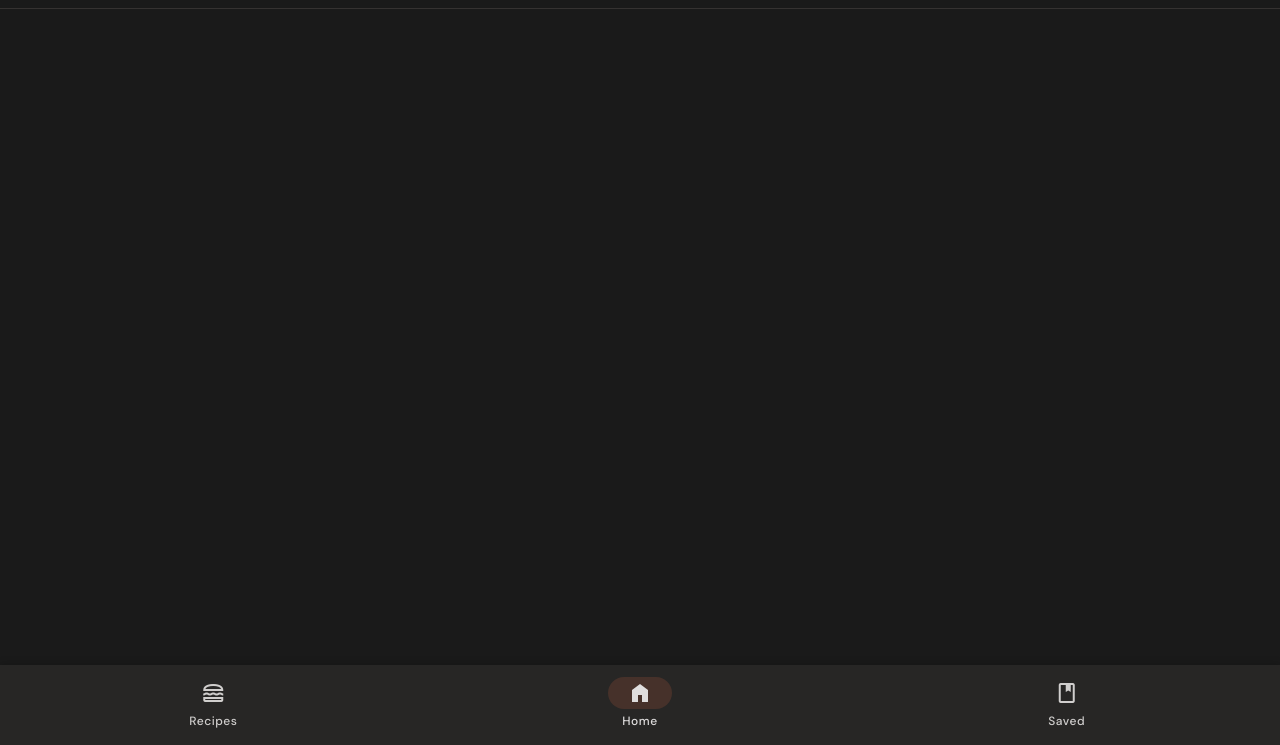
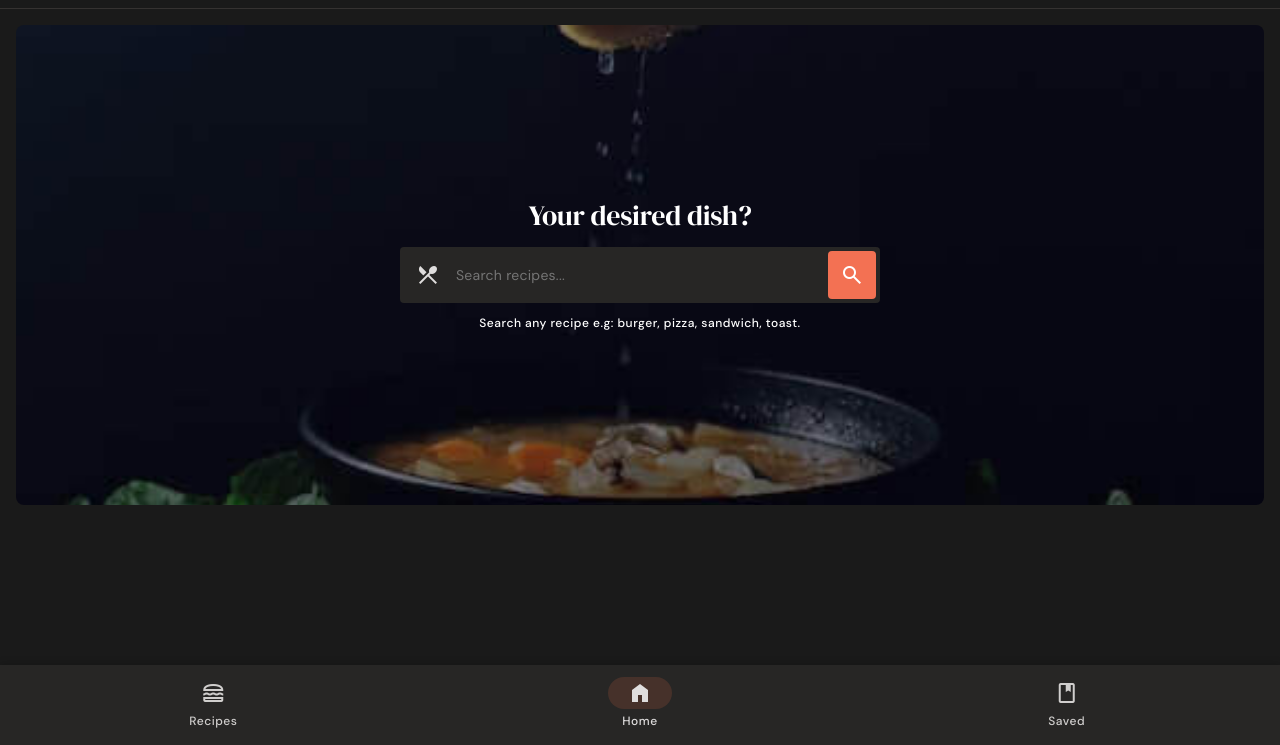
Before and after one commit to MarufHasanShihab/-Recipe-Website, a plain HTML site: page index.html in a window 1280 px wide. Shown: the part 55-800 px from the top of the page. Drawn offline with nearby package versions, Linux system fonts and the light colour scheme.

Commit message:
aded hero section to home page

```diff
--- a/assets/css/style.css
+++ b/assets/css/style.css
@@ -492,6 +492,68 @@ main {
 /*-----------------------------------*\
   #HERO
 \*-----------------------------------*/
+.hero{padding-inline: 16px;}
+
+.banner-card{
+  background-color: var(--image-background);
+  color: var(--white);
+  background-image: url("../images/hero-banner-small.jpg");
+  background-repeat: no-repeat;
+  background-position: center;
+  background-size: cover;
+  height: 480px;
+  display: grid;
+  grid-template-columns: 1fr;
+  place-content: center;
+  text-align: center;
+  padding-inline: 20px;
+  border-radius: var(--radius-8);
+}
+
+.search-wrapper{
+  position: relative;
+  color: var(--on-background);
+  border-radius: var(--radius-4);
+  max-width: 480px;
+  width: 100%;
+  margin-inline: auto;
+  margin-block: 16px 12px;
+  overflow: hidden;
+}
+
+.hero .search-wrapper .leading-icon{
+  position: absolute;
+  top: 50%;
+  left: 16px;
+  transform: translateY(-50%);
+}
+
+.search-field{
+  height: 56px;
+  background-color: var(--primary-container);
+  padding-inline: 56px;
+  outline: none;
+}
+
+.search-submit{
+  position: absolute;
+  top: 4px;
+  right: 4px;
+  bottom: 4px;
+  border: none;
+  width: 48px;
+  display: grid;
+  place-items: center;
+  background-color: var(--primary);
+  color: var(--white);
+  border-radius: var(--radius-4);
+  transition: var(--transition-short);
+}
+
+.search-submit:whre(:hover, :focus-visible):not(:active){
+  background-color: var(--primary-hover);
+}
+
 
 /*-----------------------------------*\
   #TAB
--- a/index.html
+++ b/index.html
@@ -108,6 +108,42 @@
     </nav>
 
 
+    <!--
+    - MAIN
+     -->
+    <main>
+      <article>
+        <!--
+        - HERO
+         -->
+        <section class="hero" aria-label="banner">
+          <div class="banner-card">
+            <h1 class="display-large">Your desired dish?</h1>
+            <div class="search-wrapper" data-search-form>
+              <span class="material-symbols-outlined leading-icon" aria-hidden="true">local_dining</span>
+              <input type="search" name="search" aria-label="search recipes" id="" class="search-field body-medium" placeholder="Search recipes..." data-search-field>
+              <button class="search-submit" aria-label="Submit" data-search-btn>
+                <span class="material-symbols-outlined" aria-hidden="true">search</span>
+              </button>
+            </div>
+            <p class="label-medium">Search any recipe e.g: burger, pizza, sandwich, toast.</p>
+          </div>
+        </section>
+
+        <!--
+        - TAB
+         -->
+        <section class="section tab">
+          <div class="container">
+            <div class="tablist" data-tab-list role="tablist" aria-label="Meal type"></div>
+          </div>
+        </section>
+
+
+      </article>
+    </main>
+
+
   </body>
 
 
```
Also changed, not shown: index.txt.
